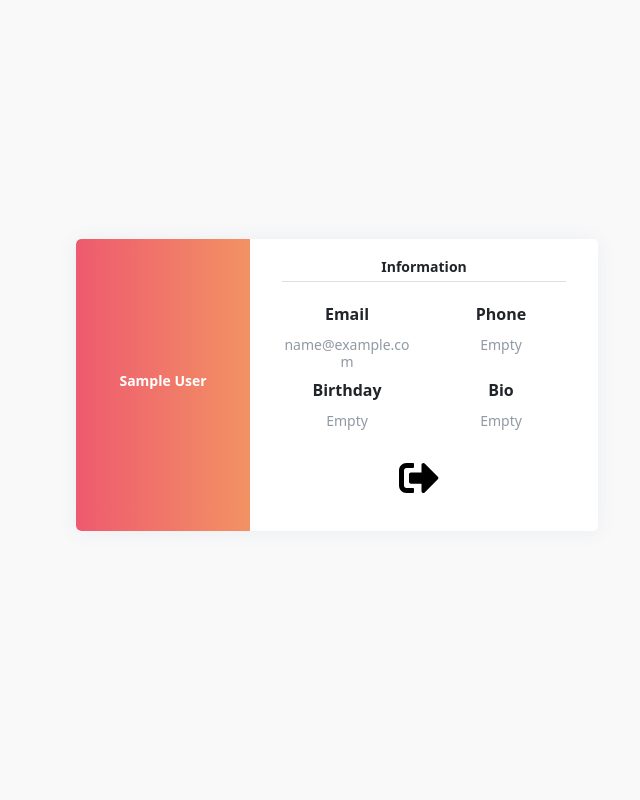
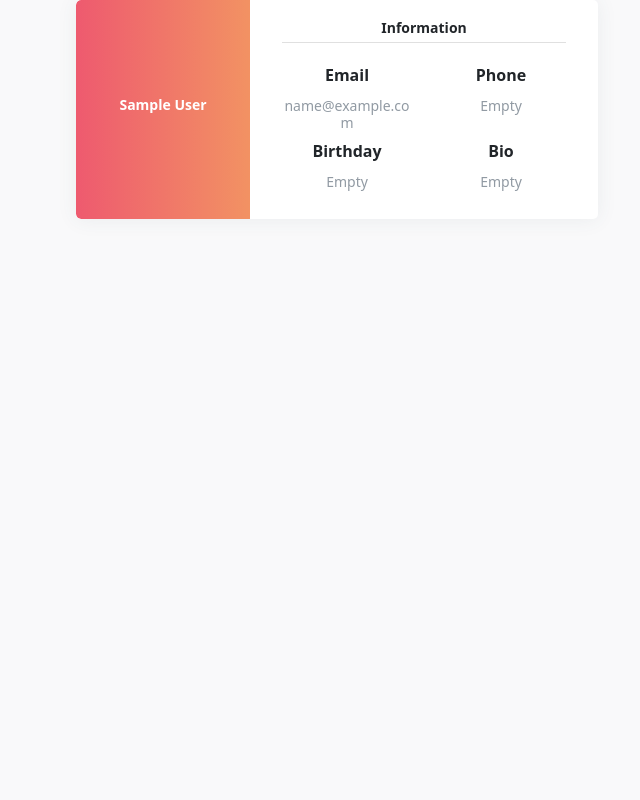
Before and after one commit to zakharfsk/avivi-internship, a Django app: page /users/profile/ in a window 1280 px wide. Shown: the whole page, without its empty margins (303-943 px from the left). Run offline with Django 5.2, Linux system fonts and the light colour scheme; the visitor is signed in with stand-in values (Sample User, id 1); parts of the project's set-up code (start-up, migrations or seed data) failed here and were passed over.

Commit message:
Remove fullscreen layout and logout link from user page
The fullscreen layout set by the "vh-100" class has been removed for a more standard layout in the user template. In addition, the direct logout link from the user page has been deleted to move it to a more suitable location in the application. These layout and functionality changes will provide an improved user experience.

```diff
--- a/templates/user/index.html
+++ b/templates/user/index.html
@@ -4,9 +4,10 @@
 {% block stylesheets %}
     <link rel="stylesheet" href="{% static 'css/index.css' %}">
 {% endblock %}
+
 {% block content %}
     <div class="page-content page-container" id="page-content">
-        <div class="d-flex justify-content-center align-items-center vh-100">
+        <div class="d-flex justify-content-center align-items-center">
             <div class="row container d-flex justify-content-center">
                 <div class="col-xl-6 col-md-12">
                     <div class="card user-card-full">
@@ -61,13 +62,6 @@
                                             </h6>
                                         </div>
                                     </div>
-                                    <ul class="social-link list-unstyled m-t-40 m-b-10">
-                                        <li>
-                                            <a href="{% url 'account_logout' %}">
-                                                <i class="fas fa-sign-out-alt fa-2x" style="color: black"></i>
-                                            </a>
-                                        </li>
-                                    </ul>
                                 </div>
                             </div>
                         </div>
```
